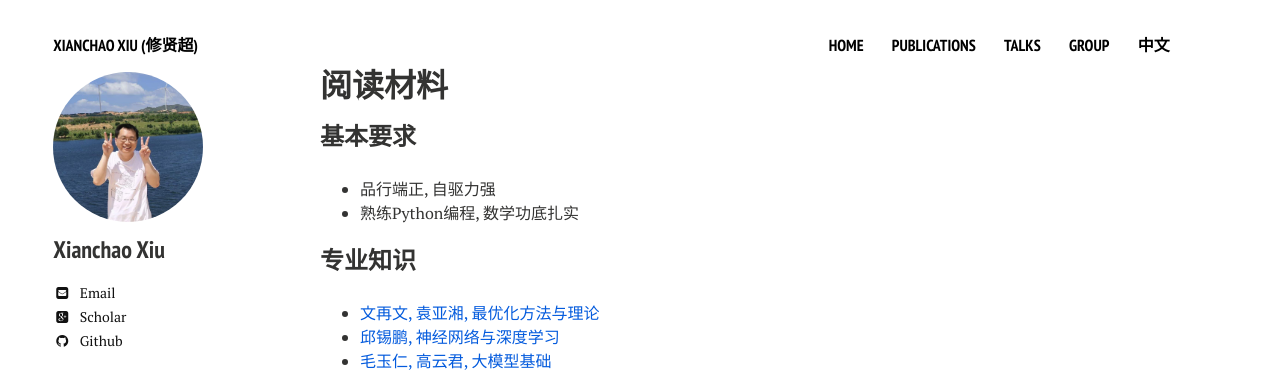
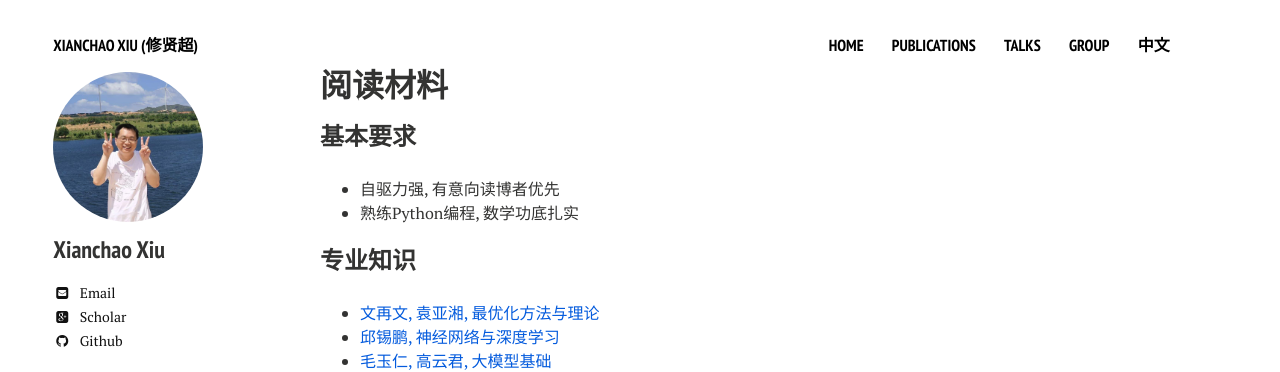
Before and after one commit to xianchaoxiu/xianchaoxiu.github.io, a Jekyll site: the page built from chinese/reading/index.md, in a window 1280 px wide. Shown: the top 372 px of the page. Built offline with Jekyll 4.4.1, drawn with Linux system fonts in a browser that asks for light colours; nearby versions of some CDN libraries.

Commit message:
Update index.md

```diff
--- a/chinese/reading/index.md
+++ b/chinese/reading/index.md
@@ -8,7 +8,7 @@ share: false
 
 
 ### 基本要求
-* 品行端正, 自驱力强 <br>
+* 自驱力强, 有意向读博者优先 <br>
 * 熟练Python编程, 数学功底扎实 <br>
 
 
```
